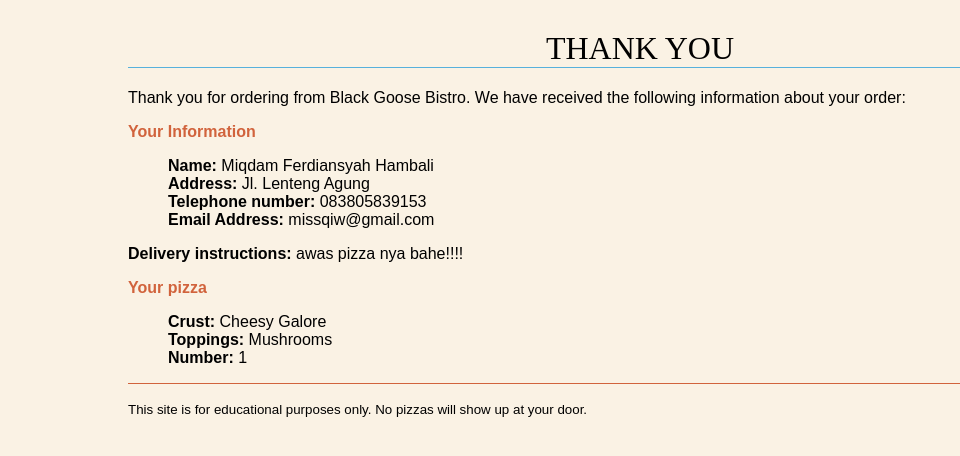
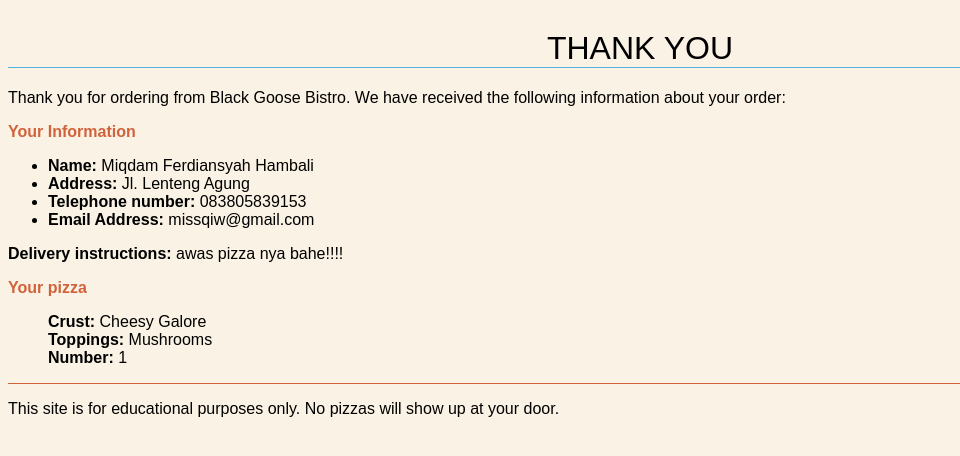
Before and after one commit to MiqdamFerdiansyahHambali/web-nf2022, a plain HTML site: page praktikum3/form-pizza/succses.html in a window 1280 px wide. Shown: the whole page, without its empty margins (0-960 px from the left). Drawn offline with Linux system fonts and the light colour scheme.

Commit message:
succses.html
edit style CSS

```diff
--- a/praktikum3/form-pizza/succses.html
+++ b/praktikum3/form-pizza/succses.html
@@ -4,45 +4,14 @@
 <head>
     <meta charset="utf-8">
     <title>Thank you for your order</title>
-    <style type="text/css">
-        ol,
-        ul {
-            list-style-type: none;
-        }
-
-        body {
-            background-color: #faf2e4;
-            margin: 0 10%;
-            font-family: sans-serif;
-        }
-
-        h1 {
-            text-align: center;
-            font-family: serif;
-            font-weight: normal;
-            text-transform: uppercase;
-            border-bottom: 1px solid #57b1dc;
-            margin-top: 30px;
-        }
-
-        h2 {
-            color: #d1633c;
-            font-size: 1em;
-        }
-
-        p.disclaimer {
-            border-top: 1px solid #d1633c;
-            padding-top: 1em;
-        }
-    </style>
 </head>
 
-<body>
-    <h1>THANK YOU</h1>
+<body style="background-color:#faf2e4;margin 10%;font-family:sans-serif;">
+    <h1 style="text-align:center;font-family:sans-serif;font-weight:normal;text-transform:uppercase;border-bottom:1px solid #57b1dc;margin-top:30px;">THANK YOU</h1>
 
     <p>Thank you for ordering from Black Goose Bistro. We have received the following information about your order:</p>
 
-    <h2>Your Information</h2>
+    <h2 style="color: #d1633c;font-size: 1em;">Your Information</h2>
     <ul>
         <li><strong>Name:</strong> Miqdam Ferdiansyah Hambali</li>
         <li><strong>Address:</strong> Jl. Lenteng Agung</li>
@@ -51,15 +20,15 @@
     </ul>
     <p><strong>Delivery instructions:</strong> awas pizza nya bahe!!!!</p>
 
-    <h2>Your pizza</h2>
+    <h2 style="color: #d1633c;font-size: 1em;">Your pizza</h2>
 
-    <ul>
+    <ul style="list-style-type: none;">
         <li><strong>Crust:</strong> Cheesy Galore</li>
         <li><strong>Toppings:</strong> Mushrooms</li>
         <li><strong>Number:</strong> 1</li>
     </ul>
 
-    <p class="disclaimer"><small>This site is for educational purposes only. No pizzas will show up at your
+    <p style="border-top: 1px solid #d1633c;padding-top: 1em;><small>This site is for educational purposes only. No pizzas will show up at your
             door.</small></p>
 
 
```
